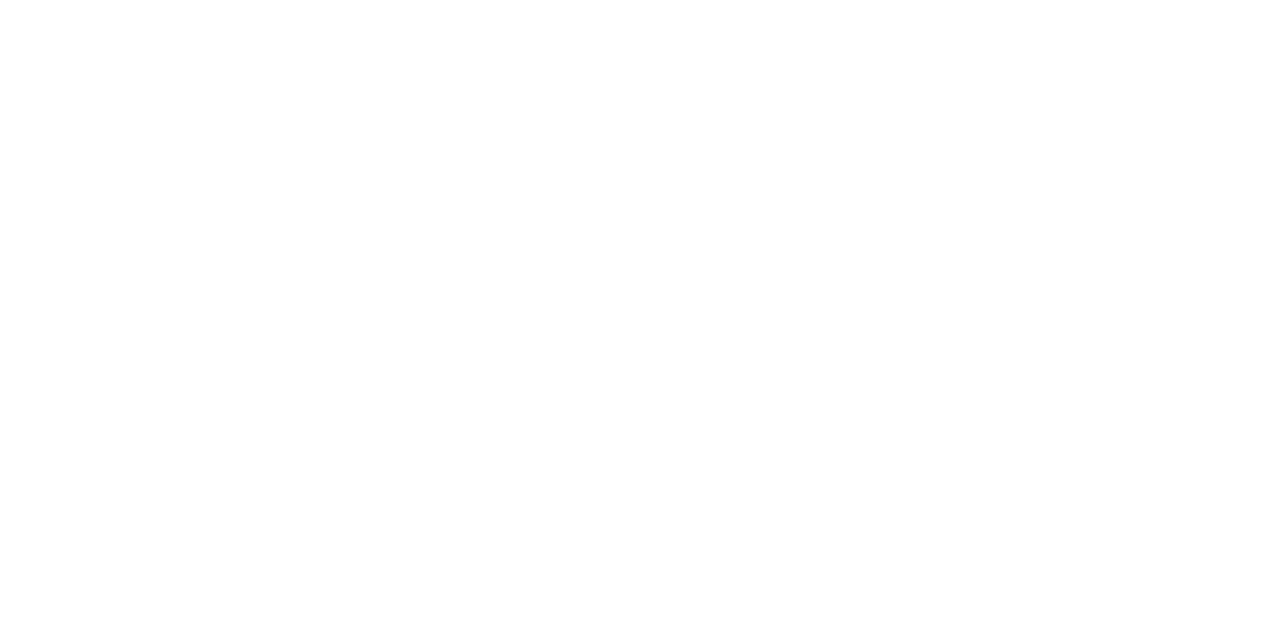
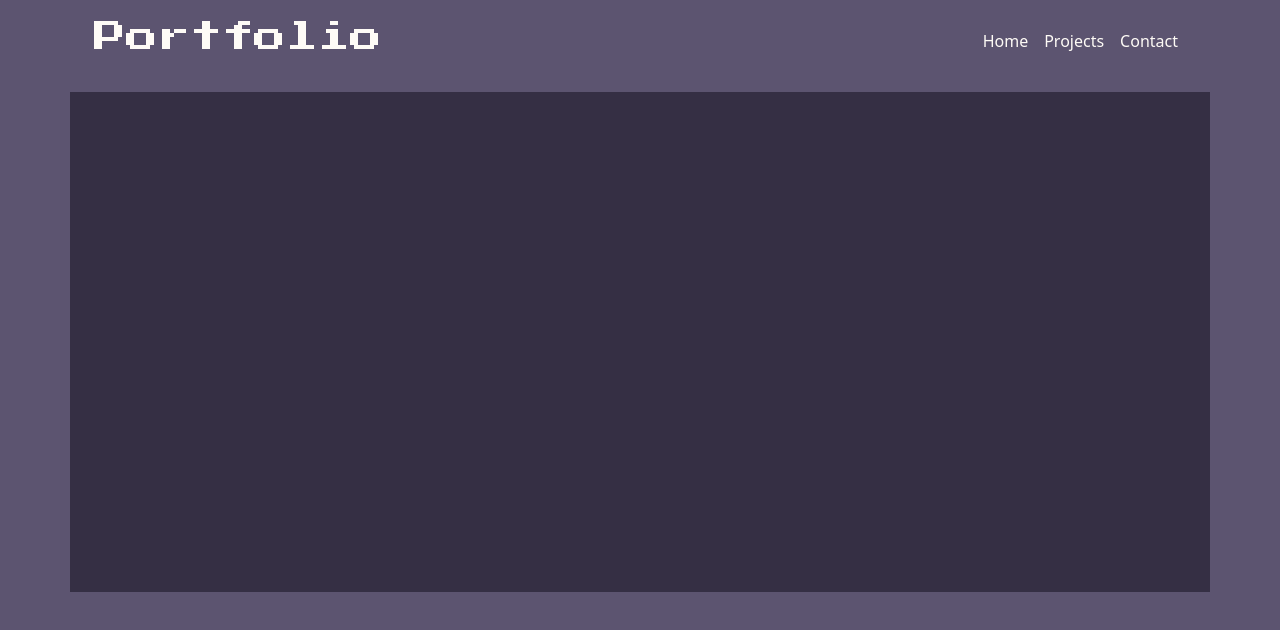
Before and after one commit to JaviBeDev/PortfolioWeb, a plain HTML site: page index.html in a window 1280 px wide. Drawn offline with nearby package versions, Linux system fonts and the light colour scheme.

Commit message:
navbar and body start

```diff
--- a/css/styles.css
+++ b/css/styles.css
@@ -0,0 +1,62 @@
+/* PALETA DE COLORES */
+:root {
+    --white-color: #FEFBF6;
+    --first-color: #5C5470;
+    --second-color: #DBD8E3;
+    --third-color: #2A2438;
+    --fourt-color: #0C2233;
+    --five-color: #065471;
+    --sixth-color: #0A91AB;
+    --seventh-color: #FFC045;
+    --background-color: #352F44;
+
+}
+
+/* FONT FAMILY */
+@font-face {
+    font-family: 'Press Start 2P';
+    src: url('ruta-a-la-carpeta-de-la-fuente/PressStart2P-Regular.ttf') format('truetype');
+    font-weight: 400;
+    font-style: normal;
+  }
+
+
+
+/* GENERAL */
+.text_color_title {
+    color: var(--white-color);
+    font-family: 'Press Start 2P';
+    font-size: 2rem;
+}
+
+@media (max-width: 768px) {
+    .text_color_title {
+        font-size: 1.5rem;
+    }
+}
+
+.text_color {
+    color: var(--white-color);
+}
+
+body {
+    margin: 0;
+    padding: 0;
+    background-color: var(--first-color);
+}
+
+/* NAVBAR */
+.nav_container {
+    margin-top: 10px;
+}
+
+.navbar-toggler {
+    background-color: var(--white-color);
+}
+
+/* BODY CONTAINER */
+.body_container {
+    height: 500px;
+    margin-top: 20px;
+    background-color: var(--background-color);
+}
--- a/index.html
+++ b/index.html
@@ -4,9 +4,50 @@
     <meta charset="UTF-8">
     <meta http-equiv="X-UA-Compatible" content="IE=edge">
     <meta name="viewport" content="width=device-width, initial-scale=1.0">
+    <!--Bootstrap 5 CSS-->
+    <link href="https://cdn.jsdelivr.net/npm/bootstrap@5.3.0-alpha3/dist/css/bootstrap.min.css" rel="stylesheet" integrity="sha384-KK94CHFLLe+nY2dmCWGMq91rCGa5gtU4mk92HdvYe+M/SXH301p5ILy+dN9+nJOZ" crossorigin="anonymous">
+    <link rel="stylesheet" href="/css/styles.css">
+    <link rel="preconnect" href="https://fonts.googleapis.com">
+<link rel="preconnect" href="https://fonts.gstatic.com" crossorigin>
+<link href="https://fonts.googleapis.com/css2?family=Merriweather&family=Press+Start+2P&family=Rubik&display=swap" rel="stylesheet">
+    <link rel="shortcut icon" href="/images/portfolio_favi.ico" type="image/x-icon">
     <title>Javier Guerrero  - Portfolio</title>
 </head>
 <body>
 
+    <!--NavBar-->
+    <div class="container nav_container">
+        <nav class="navbar navbar-expand-sm navbar-expand-md navbar-light">
+          <div class="container-fluid">
+            <h1 class="text_color_title">Portfolio</h1>
+            <button class="navbar-toggler ms-auto" type="button" data-bs-toggle="collapse" data-bs-target="#navbarNav" aria-controls="navbarNav" aria-expanded="false" aria-label="Toggle navigation">
+              <span class="navbar-toggler-icon"></span>
+            </button>
+            <div class="collapse navbar-collapse" id="navbarNav">
+              <ul class="navbar-nav ms-auto">
+                <li class="nav-item">
+                  <a class="nav-link text_color" href="#">Home</a>
+                </li>
+                <li class="nav-item">
+                  <a class="nav-link text_color" href="#">Projects</a>
+                </li>
+                <li class="nav-item">
+                  <a class="nav-link text_color" href="#">Contact</a>
+                </li>
+              </ul>
+            </div>
+          </div>
+        </nav>
+      </div>
+
+      <!--Body-->
+      <div class="container body_container">
+
+      </div>
+
+
+
+    <!--Bootstrap 5 JS-->
+    <script src="https://cdn.jsdelivr.net/npm/bootstrap@5.3.0-alpha3/dist/js/bootstrap.bundle.min.js" integrity="sha384-ENjdO4Dr2bkBIFxQpeoTz1HIcje39Wm4jDKdf19U8gI4ddQ3GYNS7NTKfAdVQSZe" crossorigin="anonymous"></script>
 </body>
 </html>
```
Also changed, not shown: images/Be_Dev_Logo.png (added), images/portfolio_favi.ico (added), 2 other files.
